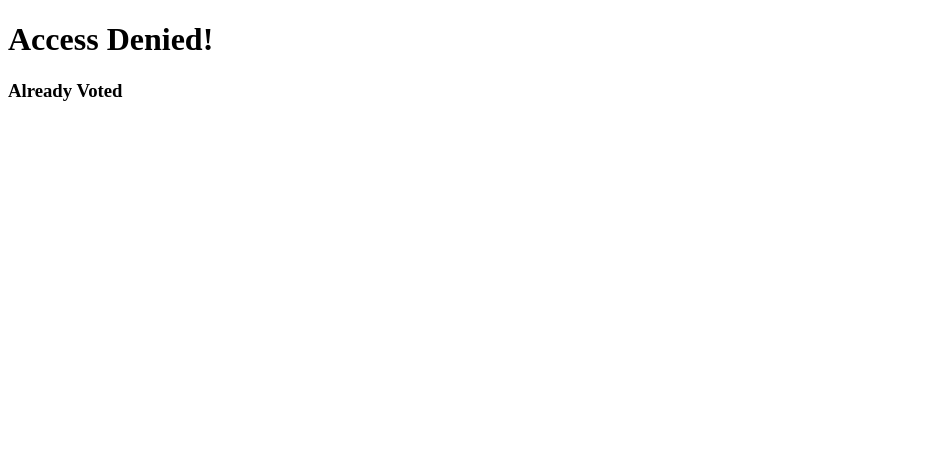
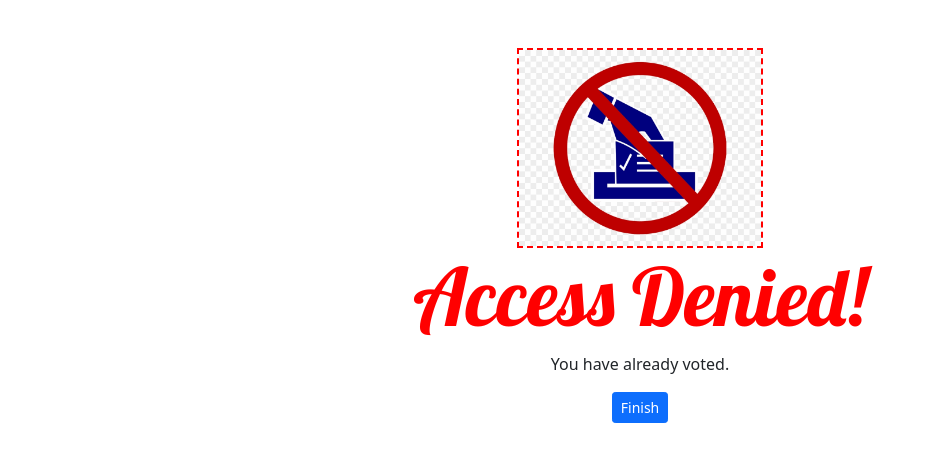
Before and after one commit to DevPrinceK/tashtech-evoting, a Django app: template core/voting/templates/voting/already_voted.html in a window 1280 px wide. Shown: the top 462 px of the page, without its empty margins (0-927 px from the left). Run offline with Django 4.2, Linux system fonts and the light colour scheme; the template is opened without the code that fills it, so the values that code supplies are empty.

Commit message:
Update already_voted.html

```diff
--- a/core/voting/templates/voting/already_voted.html
+++ b/core/voting/templates/voting/already_voted.html
@@ -5,12 +5,31 @@
     <meta charset="UTF-8">
     <meta http-equiv="X-UA-Compatible" content="IE=edge">
     <meta name="viewport" content="width=device-width, initial-scale=1.0">
-    <title>Document</title>
+    {% load static %}
+    <link rel="shortcut icon" href="{% static 'images/favicon.png' %}" type="image/png">
+    <link href="https://cdn.jsdelivr.net/npm/bootstrap@5.0.2/dist/css/bootstrap.min.css" rel="stylesheet"
+        integrity="sha384-EVSTQN3/azprG1Anm3QDgpJLIm9Nao0Yz1ztcQTwFspd3yD65VohhpuuCOmLASjC" crossorigin="anonymous">
+    <link rel="preconnect" href="https://fonts.googleapis.com">
+    <link rel="preconnect" href="https://fonts.gstatic.com" crossorigin>
+    <link href="https://fonts.googleapis.com/css2?family=Lobster&display=swap" rel="stylesheet">
+    <title>Tashtech SRC | Already Voted </title>
 </head>
 
 <body>
-    <h1>Access Denied!</h1>
-    <h3>Already Voted</h3>
+    <div class="container text-center">
+        <div class="container mt-5">
+            <img src="{% static 'images/illustrations/cant-vote.png' %}" alt=""
+                style="height: 200px; width:auto; border: 2px dashed red;">
+        </div>
+        <div class="container">
+            <h4 style="font-family: 'Lobster', cursive; font-size: 80px; font-weight: 500; color: red; ">
+                Access Denied!</h4>
+            <p>You have already voted.</p>
+        </div>
+        <div class="container">
+            <a href="{% url 'accounts:login' %}" class="btn btn-sm btn-primary">Finish</a>
+        </div>
+    </div>
 </body>
 
 </html>
```
